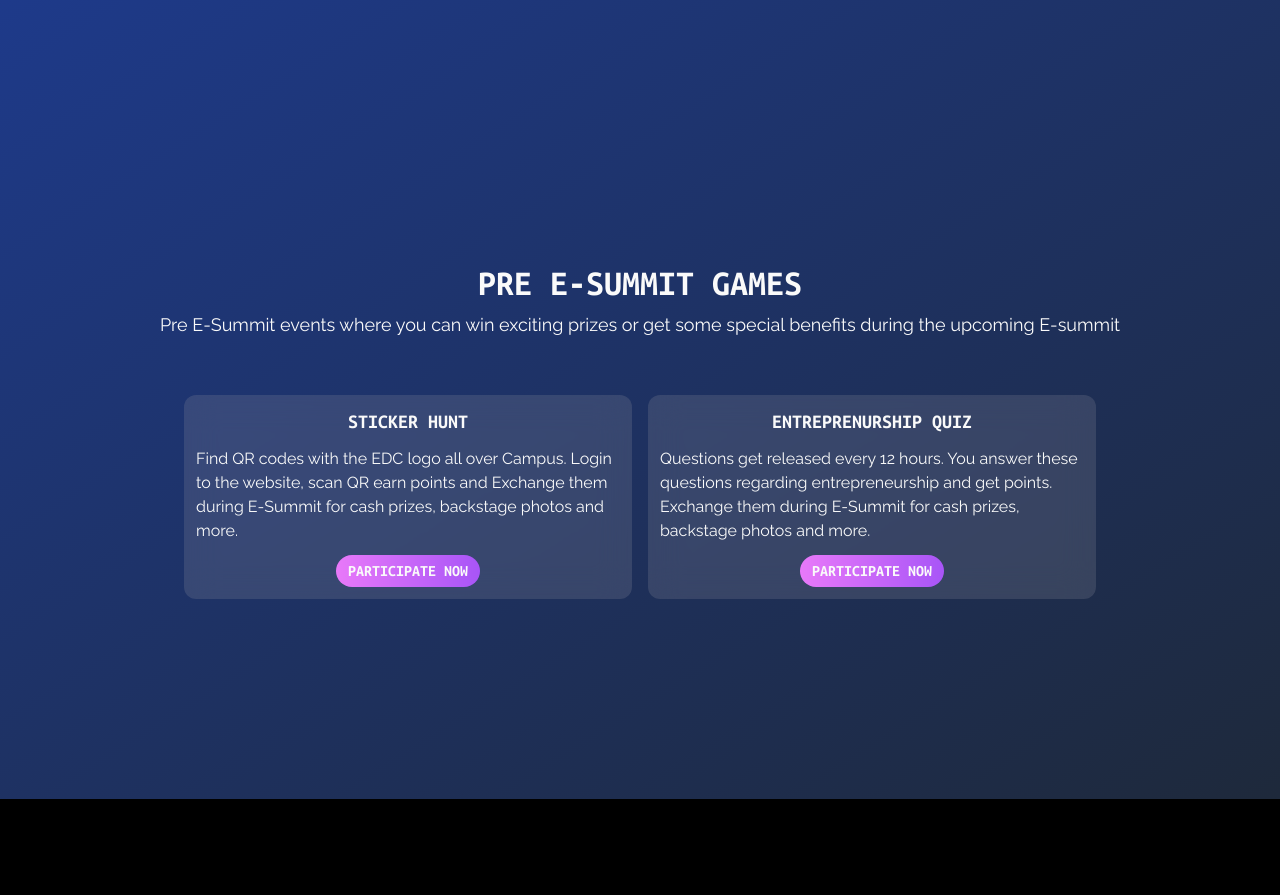
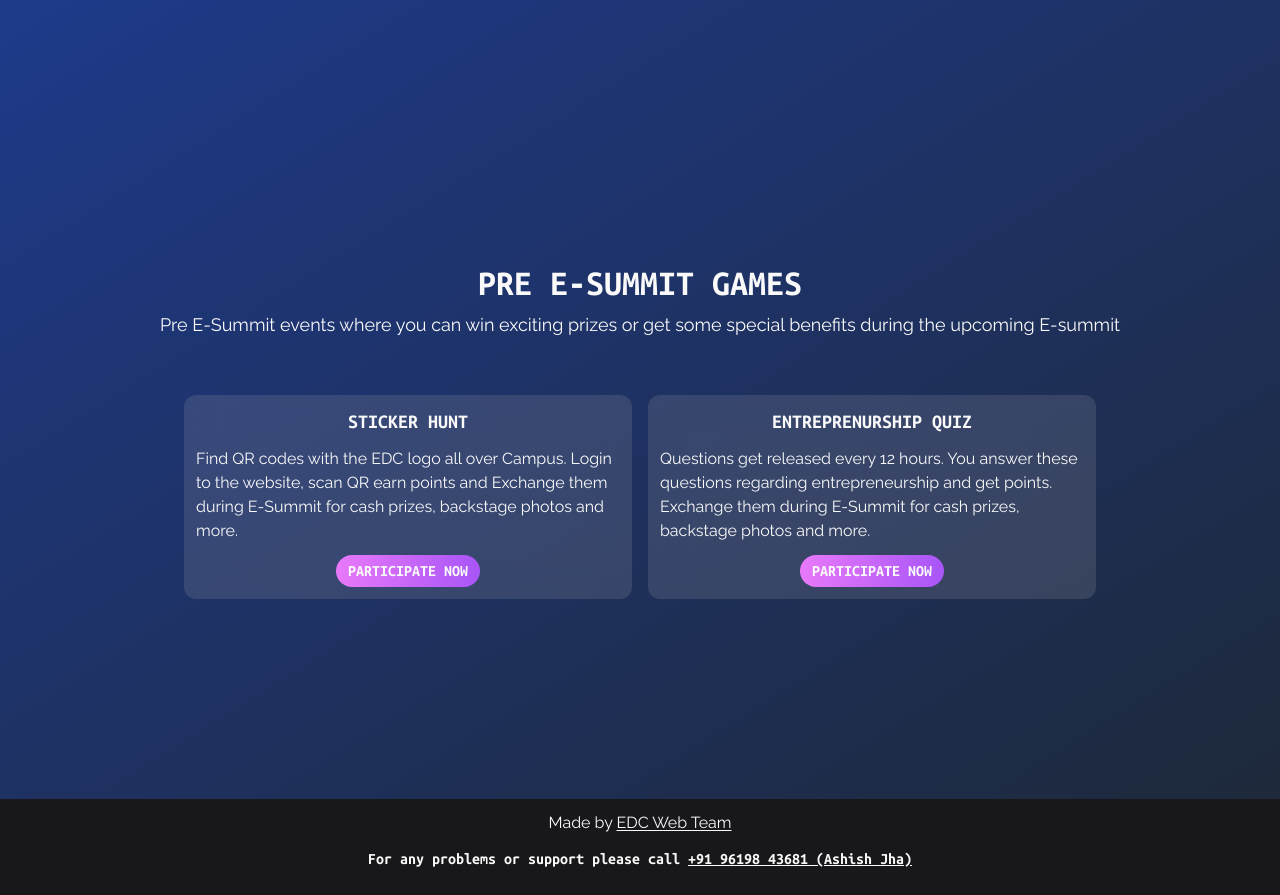
Before and after one commit to m-tahaaa/esummit-website, a Django app: page / in a window 1280 px wide. Shown: the part 3201-4096 px from the top of the page. Before the commit the page ends 4000 px from the top, so only its background shows below. Run offline with Django 3.2, Linux system fonts and the light colour scheme; data that the repository does not hold is empty; some libraries are stand-ins or nearby versions.

Commit message:
added some changes for deployment and added footer

```diff
--- a/base/templates/base/base.html
+++ b/base/templates/base/base.html
@@ -51,5 +51,6 @@
     {% block content %}
     {% endblock %}
 </body>
+{% include 'base/snippets/footer.html' %}
 <script src="{% static 'base/js/base.js' %}"></script>
 </html>
--- a/base/templates/base/home.html
+++ b/base/templates/base/home.html
@@ -216,7 +216,7 @@ Esummit 2023
                     <h2 class="font-raleway normal-case">Find QR codes with the EDC logo all over Campus. Login to the website, scan QR earn points and Exchange them during E-Summit for cash prizes, backstage photos and more.
                     </h2>
                     <li class="flex flex-row justify-center align-middle">
-                        <a href="#" class="bg-gradient-to-r from-fuchsia-400 to-purple-500 px-3 py-1 rounded-full font-bold w-fit mx-auto">Participate Now</a>
+                        <a href="{% url 'hunt:home' %}" class="bg-gradient-to-r from-fuchsia-400 to-purple-500 px-3 py-1 rounded-full font-bold w-fit mx-auto">Participate Now</a>
                     </li>
                 </div>
                 <div class="bg-zinc-400/20 w-full rounded-xl backdrop-blur-lg p-3 flex flex-col justify-center align-middle gap-3 max-w-md uppercase stagger-card">
@@ -224,7 +224,7 @@ Esummit 2023
                     <h2 class="font-raleway normal-case">Questions get released every 12 hours. You answer these questions regarding entrepreneurship and get points. Exchange them during E-Summit for cash prizes, backstage photos and more.
                     </h2>
                     <li class="flex flex-row justify-center align-middle">
-                        <a href="#" class="bg-gradient-to-r from-fuchsia-400 to-purple-500 px-3 py-1 rounded-full font-bold w-fit mx-auto">Participate Now</a>
+                        <a href="{% url 'quiz:home' %}" class="bg-gradient-to-r from-fuchsia-400 to-purple-500 px-3 py-1 rounded-full font-bold w-fit mx-auto">Participate Now</a>
                     </li>
                 </div>
 
--- /dev/null
+++ b/base/templates/base/snippets/footer.html
@@ -0,0 +1,7 @@
+<footer class="w-full flex px-4 py-3 flex-col gap-3 bg-zinc-900 font-raleway">
+    <div class="max-w-5xl w-full mx-auto flex flex-col gap-3">
+        <h2 class="text-center">Made by <a href="https://edcnitd.co.in/web_team" class="underline underline-offset-2">EDC Web Team</a></h2>
+        <h2 class="text-center font-bold font-ubuntu-mono">For any problems or support please call <a href="tel:+919619843681" class="underline">+91 96198 43681 (Ashish Jha)</a></h2>
+    </div>
+    <div></div>
+</footer>
--- a/gamers/models.py
+++ b/gamers/models.py
@@ -60,7 +60,7 @@ class QuizResponse(models.Model):
     answer_recieved = models.TextField()
 
     def __str__(self) -> str:
-        return self.gamer +' '+ str(self.get_question) + ' ' + self.answer_recieved
+        return str(self.gamer) +' '+ str(self.get_question) + ' ' + self.answer_recieved
 
     @property
     def get_question(self):
--- a/gamers/views.py
+++ b/gamers/views.py
@@ -86,6 +86,7 @@ def profile(request):
         context['gamers_count'] = len(order_by_points())
         context['rank'] = get_rank(request)
         context['scans'] = get_successfull_scans(request)
+        context['responses'] = QuizResponse.objects.filter(gamer=context['gamer'])
     return render(request,'gamers/profile.html',context)
 
 def register(request):
--- /dev/null
+++ b/quiz/static/quiz/css/quiz.css
@@ -0,0 +1,3 @@
+#trial{
+    color: white;
+}
--- a/quiz/templates/quiz/manage.html
+++ b/quiz/templates/quiz/manage.html
@@ -21,7 +21,7 @@ Manage Questions
             </div>
             <div class="my-4 uppercase grid grid-cols-2 lg:grid-cols-4 gap-4 special-grid ">
                 <div class="col-span-2 lg:col-span-4 bg-gradient-to-br from-zinc-500 border-2 border-white to-slate-700 px-3 py-3 mx-auto w-full rounded flex flex-col justify-between">
-                    <h2 class="text-center font-bold lg:text-2xl">Manage QRs</h2>
+                    <h2 class="text-center font-bold lg:text-2xl">Manage Questions</h2>
                     {% if questions %}
                     <table class="table-auto mx-auto">
                         <tr class="grid grid-cols-5 gap-3 font-bold tracking-widest">
--- a/requirements.txt
+++ b/requirements.txt
@@ -16,3 +16,4 @@ requests==2.28.2
 requests-oauthlib==1.3.1
 sqlparse==0.4.3
 urllib3==1.26.14
+whitenoise==6.3.0
--- a/website/settings.py
+++ b/website/settings.py
@@ -31,6 +31,7 @@ ALLOWED_HOSTS = ['*']
 # Application definition
 
 INSTALLED_APPS = [
+    'whitenoise.runserver_nostatic',
     'django.contrib.admin',
     'django.contrib.auth',
     'django.contrib.contenttypes',
@@ -50,6 +51,7 @@ INSTALLED_APPS = [
 
 MIDDLEWARE = [
     'django.middleware.security.SecurityMiddleware',
+    'whitenoise.middleware.WhiteNoiseMiddleware',
     'django.contrib.sessions.middleware.SessionMiddleware',
     'django.middleware.common.CommonMiddleware',
     'django.middleware.csrf.CsrfViewMiddleware',
@@ -167,6 +169,7 @@ STATICFILES_DIRS = (
     os.path.join(BASE_DIR, 'base/static'),
     os.path.join(BASE_DIR, 'gamers/static'),
     os.path.join(BASE_DIR, 'hunt/static'),
+    os.path.join(BASE_DIR, 'quiz/static'),
 )
 
 STATIC_ROOT = os.path.join(BASE_DIR, 'staticfiles')
```
Also changed, not shown: gamers/templates/gamers/profile.html (+12 -6 lines), base/static/base/css/tailwind.css, 1 other file.
